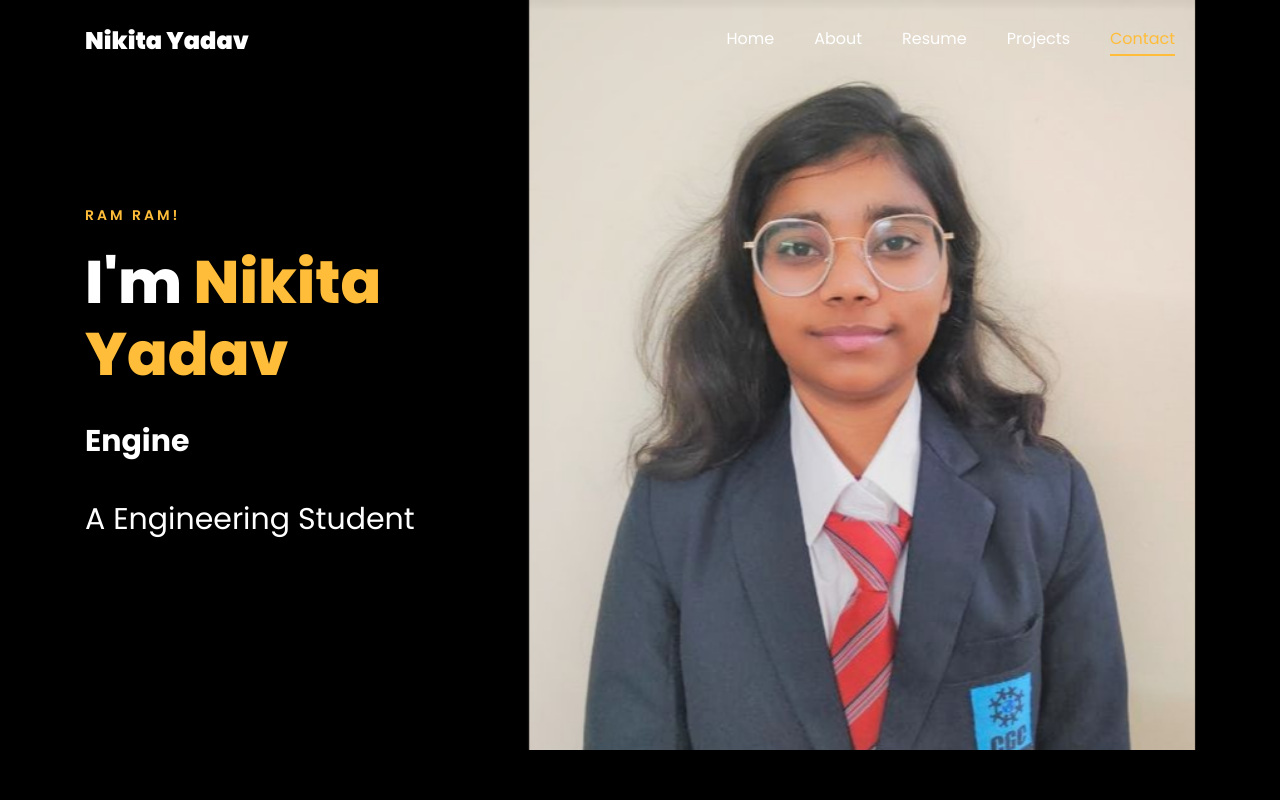
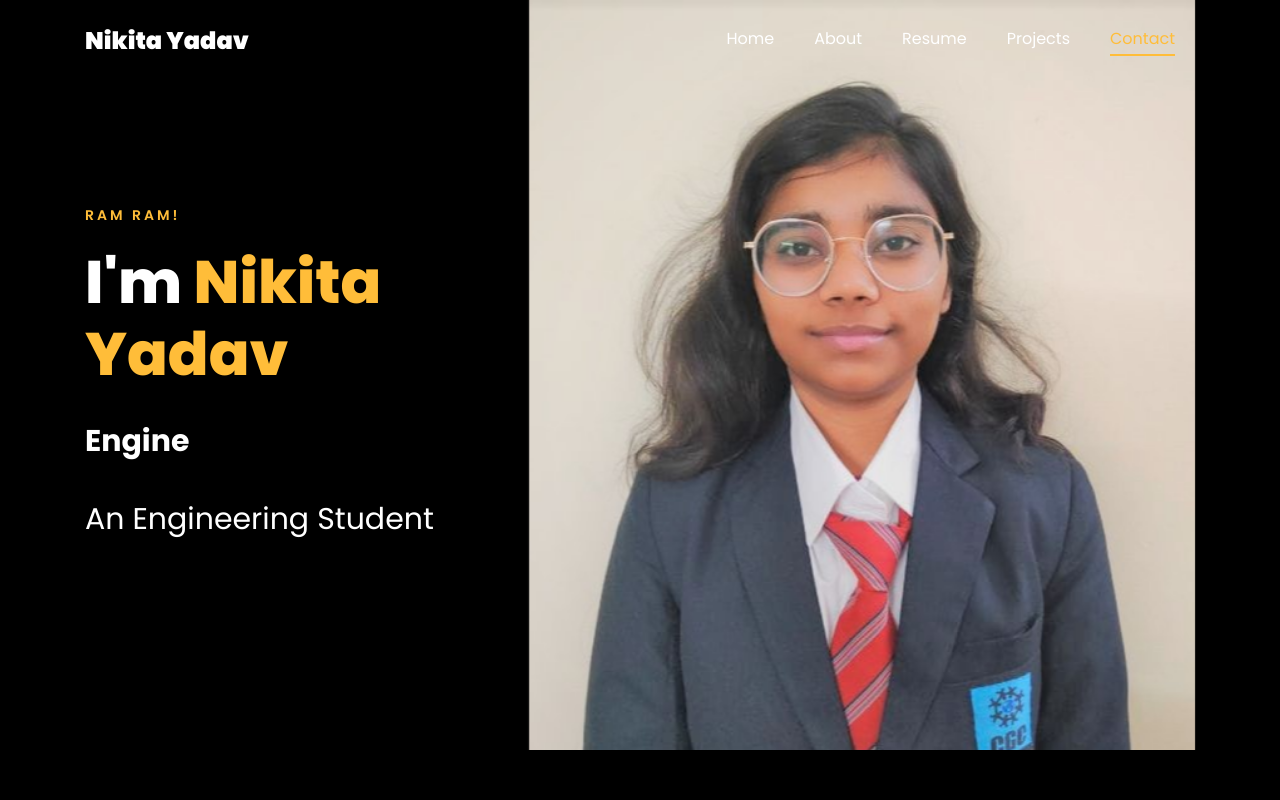
Before and after one commit to 4yadavnikita/4yadavnikita.io, a plain HTML site: page index.html in a window 1280 px wide. Shown: the top 800 px of the page. Drawn offline with Linux system fonts and the light colour scheme; files whose address does not match are found by name.

Commit message:
Update index.html

```diff
--- a/index.html
+++ b/index.html
@@ -187,7 +187,7 @@
 
 						<br>
 						<br>
-			            <h2>A Engineering Student</h2>
+			            <h2>An Engineering Student</h2>
 						<!-- <h2 class="d-flex" style="margin-bottom: 0">With over 5 years of experience</h2> -->
 						<!-- <br> -->
 			            <!-- <p><a href="https://www.youtube.com/@RishabhMishraOfficial" class="btn btn-primary py-3 px-4">YouTube</a>  -->
```
